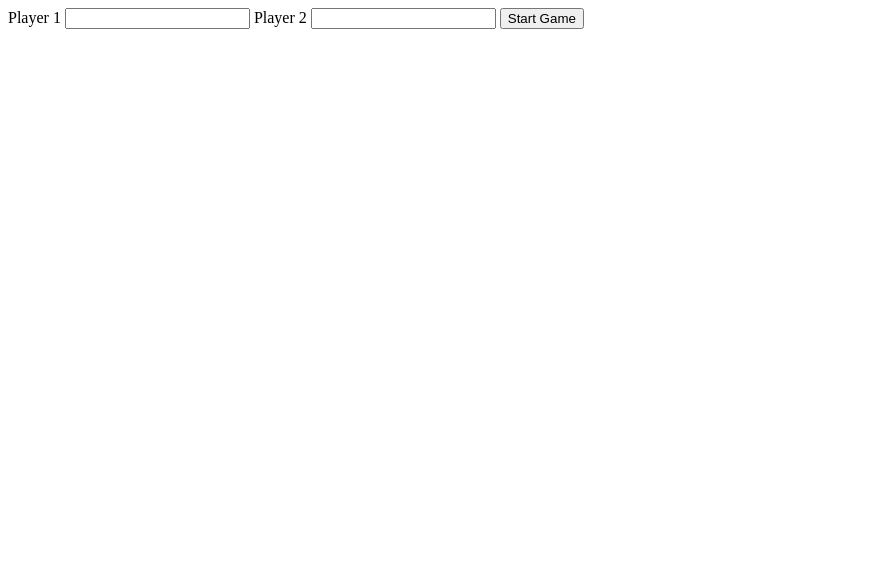
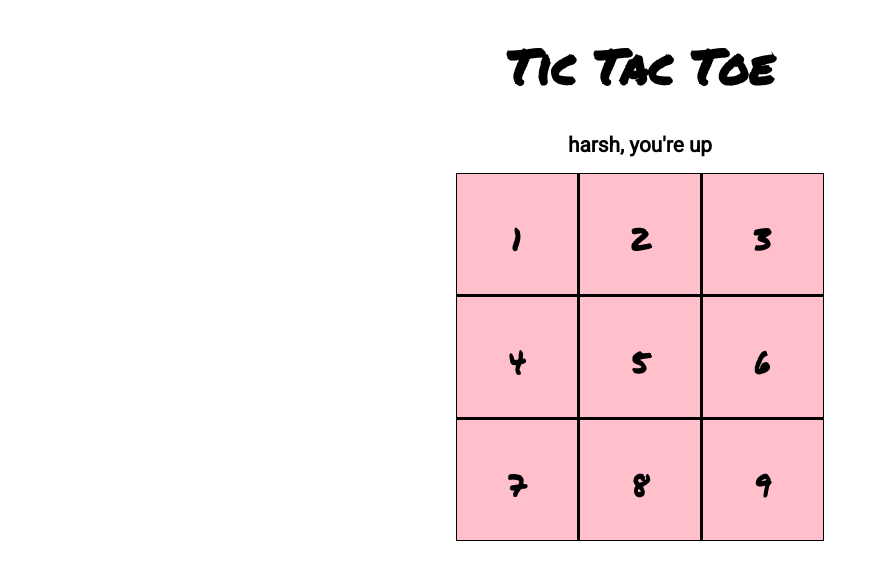
Before and after one commit to acciojob/tictactoe-ChelseaChanu, a website: page main.html in a window 1280 px wide. Both pictures are taken after a click on the button "Start Game". Shown: the whole page, without its empty margins (0-879 px from the left). Drawn offline with Linux system fonts and the light colour scheme.

Commit message:
created a submission

```diff
--- a/main.html
+++ b/main.html
@@ -3,15 +3,44 @@
 <html>
 
 <head>
-	<link rel="stylesheet" href="styles.css">
+<link href="https://fonts.googleapis.com/css2?family=Permanent+Marker&family=Roboto&display=swap" rel="stylesheet">
+<link rel="stylesheet" href="styles.css">
 </head>
 
 <body>
 	<!-- the entire body must be written by student -->
 	<div class="container">
-		Player 1 <input type="text" name="player1">
-		Player 2 <input type="text" name="player2">
-		<button id="submit" type="submit" class="btn">Start Game</button>
+		<h1>Tic Tac Toe</h1>
+		<div class="conatiner-1">
+			<div class="main-page">
+				<span>
+					<label>Player 1 </label>
+					<input type="text" name="player1" placeholder="enter name">
+				</span>
+				<span>
+					<label>Player 2 </label>
+					<input type="text" name="player2" placeholder="enter name">
+				</span>
+				<button id="submit" type="submit">Start Game</button>
+			</div>
+		</div>
+
+		<div class="conatiner-2">
+			<div class="second-page">
+				<div class="message">harsh, you're up</div>
+				<div class="board">
+					<div>1</div>
+					<div>2</div>
+					<div>3</div>
+					<div>4</div>
+					<div>5</div>
+					<div>6</div>
+					<div>7</div>
+					<div>8</div>
+					<div>9</div>
+				</div>
+			</div>
+		</div>
 	</div>
     <script type="text/javascript" src="./script.js">
 </script>
--- a/script.js
+++ b/script.js
@@ -1 +1,12 @@
 //your JS code here. If required.
+const firstContainer = document.querySelector(".conatiner-1");
+const secondContainer = document.querySelector(".conatiner-2");
+const btn = document.getElementById("submit");
+const player1 = document.getElementsByTagName("input")[0].value;
+const player2 = document.getElementsByTagName("input")[1].value;
+const play = document.querySelector("label")[1];
+
+btn.addEventListener("click",()=>{
+	firstContainer.style.display = "none";
+	secondContainer.style.display = "block"
+});
--- a/styles.css
+++ b/styles.css
@@ -1 +1,85 @@
 /*  your css code here. If applicable */
+/*  your css code here. If applicable */
+body{
+	margin:0;
+	padding:0;
+}
+
+h1{
+	font-family: 'Permanent Marker', cursive;
+	font-size:3rem;
+	text-align:center;
+}
+
+.main-page{
+	display:flex;
+	flex-direction:column;
+	gap:1rem;
+	align-items:center;
+	justify-content:center;
+}
+
+label{
+	color: hsl(0, 0%, 20%);
+	font-family: 'Roboto', sans-serif;
+	font-size:1.2rem;
+	margin-right:0.5rem;
+}
+
+input{
+	border: 2.3px solid black;
+	padding:8px;
+	width:15rem;
+}
+
+input::placeholder{
+	font-size:1.2rem
+}
+
+#submit{
+	background-color:white;
+	border: 2.3px solid black;
+	border-radius:5px;
+	color: hsl(0, 0%, 20%);
+	font-family: 'Roboto', sans-serif;
+	font-size:1.3rem;
+	padding:0.5rem;
+	width:16rem;
+}
+
+.conatiner-2{
+	display:none;
+}
+
+.second-page{
+	display:flex;
+	flex-direction:column;
+	align-items:center;
+	gap:1rem;
+}
+
+.message{
+	font-family: 'Roboto', sans-serif;
+	font-size:1.3rem;
+	font-weight:600;
+	text-align:center;
+}
+
+.board{
+	border:1.5px solid black;
+	background-color:black;
+	display:grid;
+	grid-template-columns: repeat(3,1fr);
+	justify-items: center;
+	gap:3px;
+}
+
+.board div{
+	background-color:pink;
+	font-family: 'Permanent Marker', cursive;
+	font-size:2rem;
+	line-height:4;
+	height:120px;
+	width:120px;
+	text-align:center;
+}
```
